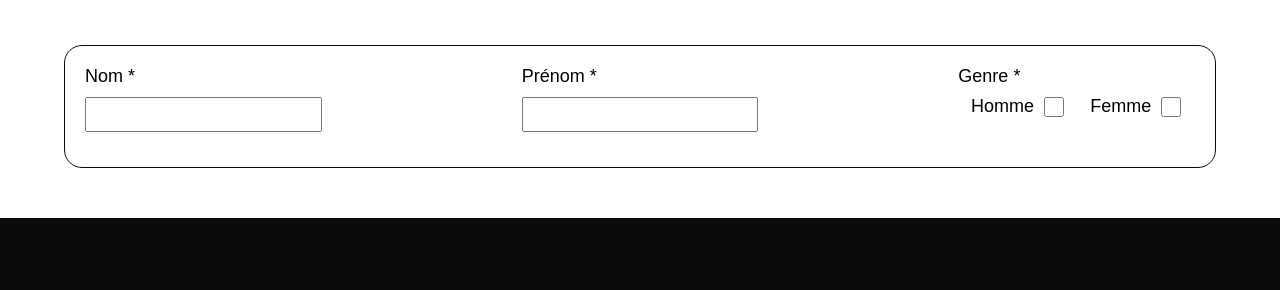
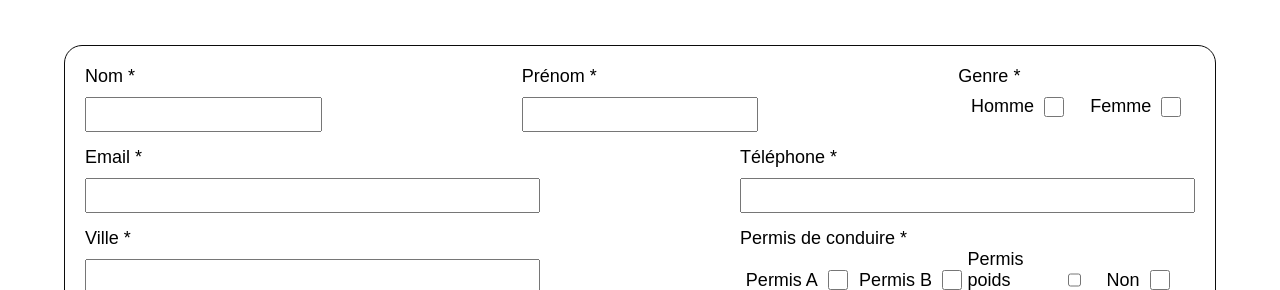
Before and after one commit to KylianBaneman/Stop-Mis-re, a plain HTML site: page benevole.html in a window 1280 px wide. Shown: the part 1012-1302 px from the top of the page. Drawn offline with Linux system fonts and the light colour scheme.

Commit message:
form bénévole

```diff
--- a/assets/CSS/benevole.css
+++ b/assets/CSS/benevole.css
@@ -183,9 +183,9 @@ header{
 /* ------------------------ Texte + button sur le fond ------------------------ */
 
 .fond__texte{
-  background-color: rgba(240, 240, 240, 0.3); /* Légèrement plus transparent */
-  backdrop-filter: blur(6px); /* Applique un flou de 10px */
-  -webkit-backdrop-filter: blur(10px); /* Pour compatibilité Safari */
+  background-color: rgba(240, 240, 240, 0.3);
+  backdrop-filter: blur(6px);
+  -webkit-backdrop-filter: blur(10px);
   display: flex;
   flex-direction: column;
   justify-content: center;
--- a/benevole.html
+++ b/benevole.html
@@ -49,10 +49,10 @@
       <form action="" method="get">
         <div class="flex">
           <div>
-            <label for="nom">Nom <span>*</span></label><input class="nom" type="text" name="last-name" id="nom" required>
+            <label for="nom">Nom <span>*</span></label><input type="text" name="last-name" id="nom">
           </div>
           <div>
-            <label for="prenom">Prénom <span>*</span></label><input class="nom" type="text" name="first-name" id="prenom" required>
+            <label for="prenom">Prénom <span>*</span></label><input type="text" name="first-name" id="prenom">
           </div>
           <div>
             <label for="genre">Genre <span>*</span></label>
@@ -64,6 +64,40 @@
               <div>
                 <label for="femme">Femme</label>
                 <input type="checkbox" name="femme" id="femme">
+              </div>
+            </div>
+          </div>
+        </div>
+        <div class="flex">
+          <div>
+            <label for="email">Email <span>*</span></label><input type="email" name="email" id="email">
+          </div>
+          <div>
+            <label for="telephone">Téléphone <span>*</span></label><input type="text" name="telephone" id="téléphone">
+          </div>
+        </div>
+        <div class="flex">
+          <div>
+            <label for="ville">Ville <span>*</span></label><input type="text" name="ville" id="ville">
+          </div>
+          <div>
+            <label for="permis">Permis de conduire <span>*</span></label>
+            <div class="genre__checkbox">
+              <div>
+                <label for="p_a">Permis A</label>
+                <input type="checkbox" name="permia" id="permia">
+              </div>
+              <div>
+                <label for="p_b">Permis B</label>
+                <input type="checkbox" name="permib" id="permib">
+              </div>
+              <div>
+                <label for="p_pl">Permis poids lourds</label>
+                <input type="checkbox" name="permipl" id="permipl">
+              </div>
+              <div>
+                <label for="non">Non</label>
+                <input type="checkbox" name="non" id="non">
               </div>
             </div>
           </div>
```
Also changed, not shown: 2 other files.
